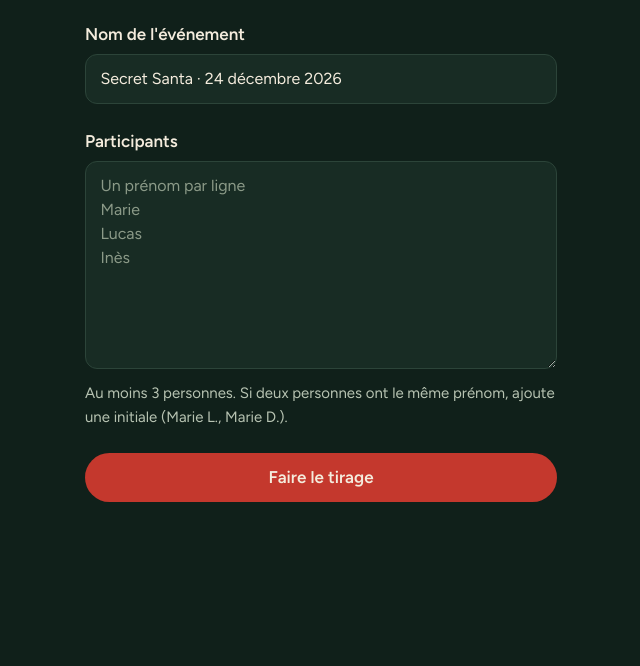
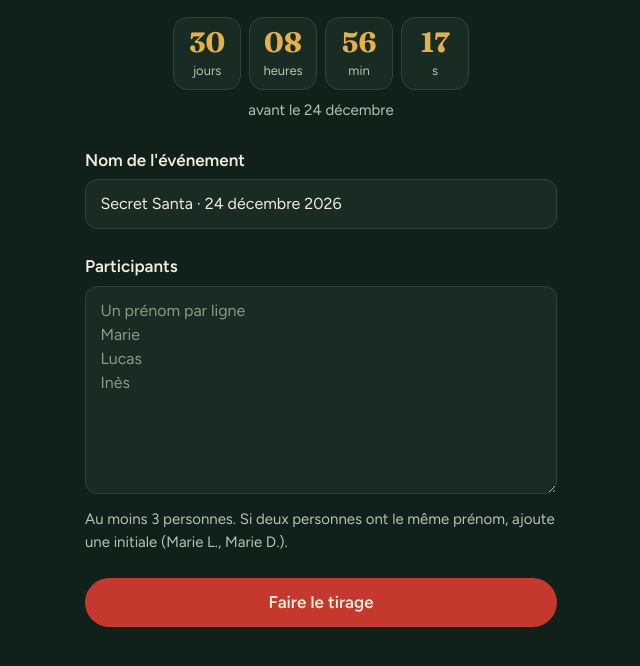
Before and after one commit to JohnWish01/secret-santa, a plain HTML site: page index.html in a window 1280 px wide. Shown: the part 204-870 px from the top of the page, without its empty margins (319-959 px from the left). Before the commit the page ends 800 px from the top, so only its background shows below. Drawn offline with Linux system fonts and the light colour scheme.

Commit message:
Compte à rebours jusqu'au 24 décembre 2026

```diff
--- a/index.html
+++ b/index.html
@@ -106,6 +106,26 @@
     .primary:hover { background: var(--red-press); }
     .ghost:hover { border-color: var(--muted); }
   }
+
+  /* Compte à rebours */
+  .countdown { margin: 1.25rem 0 .5rem; text-align: center; }
+  .countdown .units { display: flex; justify-content: center; gap: .5rem; }
+  .countdown .unit {
+    min-width: 4.25rem;
+    padding: .6rem .4rem .5rem;
+    background: var(--surface);
+    border: 1px solid var(--line);
+    border-radius: 14px;
+  }
+  .countdown .num {
+    display: block;
+    font: 700 1.75rem/1 var(--display);
+    font-variant-numeric: tabular-nums;
+    color: var(--gold);
+  }
+  .countdown .lbl { display: block; font-size: .8125rem; color: var(--muted); margin-top: .3rem; }
+  .countdown .caption { font-size: .9375rem; color: var(--muted); margin: .6rem 0 0; }
+  .countdown .today { font: 700 1.5rem/1.2 var(--display); color: var(--gold); margin: 0; }
 
   .error {
     color: #ffb4a8;
@@ -295,9 +315,57 @@ function linkFor(title, names, pair) {
   return `${base}#p=${pack({ t: title, n: names, g: pair.giver, r: pair.recipient })}`;
 }
 
+/* ---------- Compte à rebours jusqu'au 24 décembre 2026 ---------- */
+const EVENT = new Date(2026, 11, 24);   // 24 décembre 2026, 0 h, heure du téléphone
+const EVENT_END = new Date(2026, 11, 25);
+const plural = (n, word) => `${word}${n > 1 ? 's' : ''}`;
+let countdownTimer;
+
+// Un seul bloc, déplacé sous le texte d'intro de l'écran affiché
+function placeCountdown(section) {
+  if (section.id === 'broken') return;
+  let box = $('countdown');
+  if (!box) {
+    box = document.createElement('div');
+    box.id = 'countdown';
+    box.className = 'countdown';
+    box.setAttribute('role', 'timer');
+  }
+  section.querySelector('h1 + p').after(box);
+  clearInterval(countdownTimer);
+  tickCountdown();
+  countdownTimer = setInterval(tickCountdown, 1000);
+}
+
+function tickCountdown() {
+  const box = $('countdown'), now = new Date();
+  if (now >= EVENT_END) { box.hidden = true; clearInterval(countdownTimer); return; }
+  if (now >= EVENT) {
+    box.innerHTML = '<p class="today">C\'est le grand jour !</p>';
+    box.setAttribute('aria-label', "C'est le grand jour");
+    return;
+  }
+  let s = Math.floor((EVENT - now) / 1000);
+  const d = Math.floor(s / 86400); s %= 86400;
+  const h = Math.floor(s / 3600); s %= 3600;
+  const m = Math.floor(s / 60); s %= 60;
+  const units = [[d, plural(d, 'jour')], [h, plural(h, 'heure')], [m, 'min'], [s, 's']];
+  if (!box.querySelector('.units')) {
+    box.innerHTML = '<div class="units" aria-hidden="true">' +
+      units.map(() => '<div class="unit"><span class="num"></span><span class="lbl"></span></div>').join('') +
+      '</div><p class="caption">avant le 24 décembre</p>';
+  }
+  box.querySelectorAll('.unit').forEach((el, i) => {
+    el.firstChild.textContent = i ? String(units[i][0]).padStart(2, '0') : units[i][0];
+    el.lastChild.textContent = units[i][1];
+  });
+  box.setAttribute('aria-label', `Plus que ${d} ${plural(d, 'jour')} et ${h} ${plural(h, 'heure')} avant le 24 décembre`);
+}
+
 /* ---------- Entrée d'un écran en cascade ---------- */
 // titre (0 ms, monte le plus), intro (90 ms), puis tout le reste ensemble (170 ms, bouge peu)
 function enter(section) {
+  placeCountdown(section);
   const kids = [...section.children].filter(el => !el.classList.contains('result') && el.id !== 'setup-error');
   kids.forEach((el, i) => {
     el.style.setProperty('--d', i === 0 ? '0ms' : i === 1 ? '90ms' : '170ms');
```
